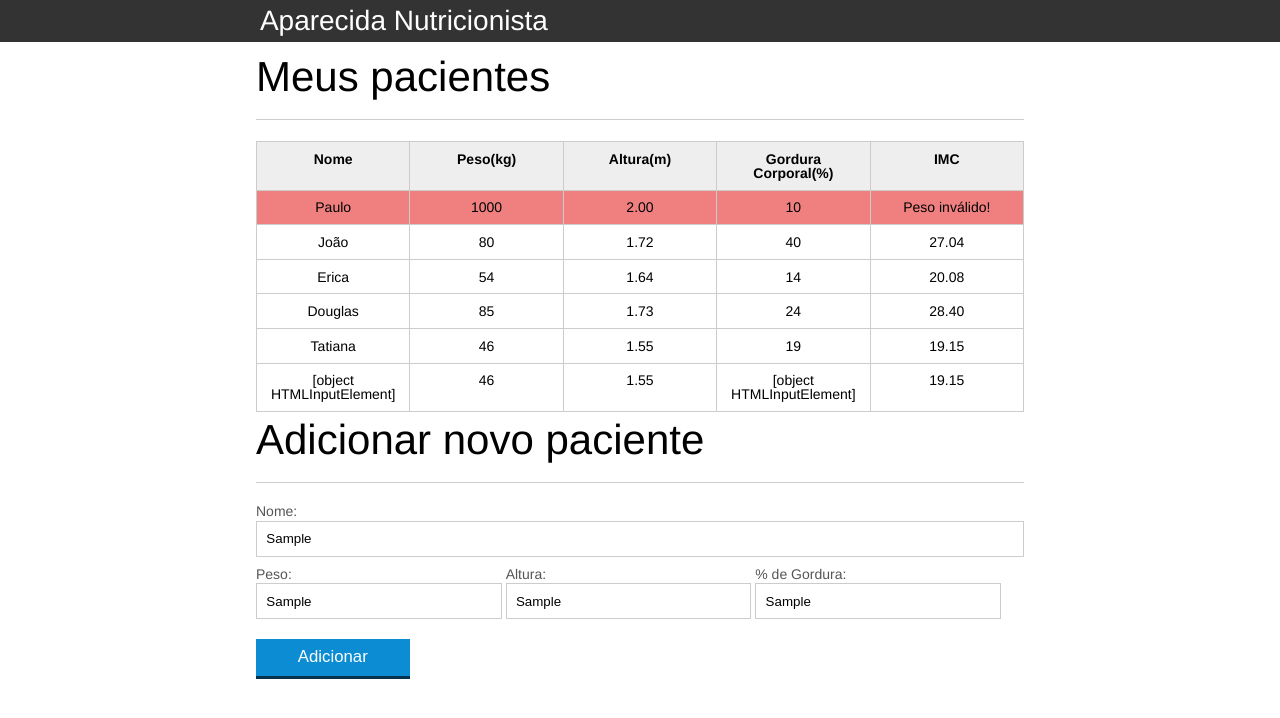
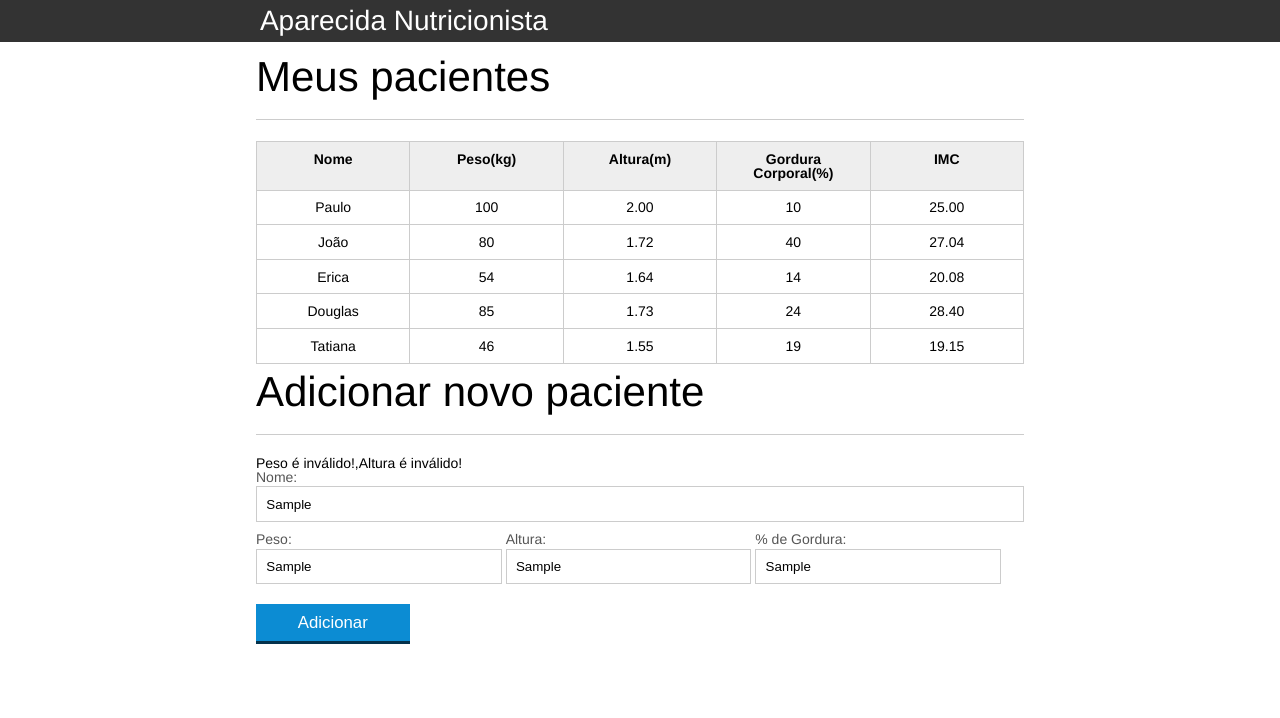
Before and after one commit to CaioAnd/curso-javascript, a plain HTML site: page aula001/introducao-javascript/index.html in a window 1280 px wide. Both pictures are taken after typing "Sample", "Sample", "Sample", "Sample" into the empty fields and a click on the button "Adicionar". Drawn offline with Linux system fonts and the light colour scheme.

Commit message:
Atividade "Exibindo mensagens de erro" concluído - Aula "Validação de Formulários"

```diff
--- a/aula001/introducao-javascript/index.html
+++ b/aula001/introducao-javascript/index.html
@@ -31,7 +31,7 @@
 					<tbody id="tabela-pacientes">
 						<tr class="paciente" id="primeiro-paciente">
 							<td class="info-nome">Paulo</td>
-							<td class="info-peso">1000</td>
+							<td class="info-peso">100</td>
 							<td class="info-altura">2.00</td>
 							<td class="info-gordura">10</td>
 							<td class="info-imc">0</td>
@@ -74,6 +74,7 @@
 
 		<section class="container">
 			<h2 id="titulo-form">Adicionar novo paciente</h2>
+			<ul id="mensagem-erro"></ul>
 			<form id="form-adiciona">
 				<div class="">
 					<label for="nome">Nome:</label>
--- a/aula001/introducao-javascript/js/calcula-imc.js
+++ b/aula001/introducao-javascript/js/calcula-imc.js
@@ -15,19 +15,19 @@ for(var i = 0; i < pacientes.length; i++){
 
     var tdImc = paciente.querySelector(".info-imc");
 
-    var pesoEhValido = true;
-    var alturaEhValida = true;
 
-    if (peso <= 0 || peso >= 1000){
+    //Valida peso e altura
+    var pesoEhValido = validaPeso(peso);
+    var alturaEhValida = validaAltura(altura);
+
+    if (!pesoEhValido){
         console.log("Peso inválido!");
-        pesoEhValido = false;
         tdImc.textContent = "Peso inválido!";
         paciente.classList.add("paciente-invalido");
     }
 
-    if (altura <= 0 || altura >= 3.00){
+    if (!alturaEhValida){
         console.log("Altura inválida!");
-        alturaEhValida = false;
         tdImc.textContent = "Altura inválida!"
         paciente.classList.add("paciente-invalido");
     }
@@ -45,3 +45,22 @@ function calculaImc(peso,altura){
 
     return imc.toFixed(2);
 }
+
+
+function validaPeso(peso) {
+    if (peso > 0 && peso < 1000) {
+        return true;
+    }
+    else{
+        return false;
+    }
+}
+
+function validaAltura(altura) {
+    if (altura > 0 && altura <= 3.0) {
+        return true;
+    }
+    else{
+        return false;
+    }
+}
--- a/aula001/introducao-javascript/js/form.js
+++ b/aula001/introducao-javascript/js/form.js
@@ -3,29 +3,24 @@ botaoAdicionar.addEventListener("click", function(event){
     event.preventDefault();
 
     var form = document.querySelector("#form-adiciona");
+
     // Extraindo informações do paciente do form
-    obtemPacienteDoFormulario(form);
+    var paciente = obtemPacienteDoFormulario(form);
+
+    //Validação do formulário
+
+    var erros = validaPaciente(paciente);
+
+    if (erros.length > 0) {
+        var mensagemErro = document.querySelector("#mensagem-erro");
+        mensagemErro.textContent = erros;
+        return;
+    }
 
     // Criando a td e a tr do paciente
-    var pacienteTr = document.createElement("tr");
 
-    var nomeTd = document.createElement("td");
-    var pesoTd = document.createElement("td");
-    var alturaTd = document.createElement("td");
-    var gorduraTd = document.createElement("td");
-    var imcTd = document.createElement("td");
+    var pacienteTr = montaTr(paciente);
 
-    nomeTd.textContent = nome;
-    pesoTd.textContent = peso;
-    alturaTd.textContent = altura;
-    gorduraTd.textContent = gordura;
-    imcTd.textContent = calculaImc(peso,altura);
-
-    pacienteTr.appendChild(nomeTd);
-    pacienteTr.appendChild(pesoTd);
-    pacienteTr.appendChild(alturaTd);
-    pacienteTr.appendChild(gorduraTd);
-    pacienteTr.appendChild(imcTd);
 
     // Adicionando o paciente na tabela
     var tabela = document.querySelector("#tabela-pacientes");
@@ -35,6 +30,8 @@ botaoAdicionar.addEventListener("click", function(event){
 
 function obtemPacienteDoFormulario(form){
 
+    //Cria obj paciente com todas suas caracteísticas
+
     var paciente = {
         nome: form.nome.value,
         peso: form.peso.value,
@@ -43,5 +40,52 @@ function obtemPacienteDoFormulario(form){
         imc: calculaImc(form.peso.value, form.altura.value)
     }
 
-    return paciente;
+    return (paciente);
+
 }
+
+function montaTr(paciente){
+
+    //Criando base da tablea vazia
+    var pacienteTr = document.createElement("tr");
+
+    var nomeTd = document.createElement("td");
+    var pesoTd = document.createElement("td");
+    var alturaTd = document.createElement("td");
+    var gorduraTd = document.createElement("td");
+    var imcTd = document.createElement("td");
+
+    //Adicionando conteúdo a tabela
+    nomeTd.textContent = paciente.nome;
+    pesoTd.textContent = paciente.peso;
+    alturaTd.textContent = paciente.altura;
+    gorduraTd.textContent = paciente.gordura;
+    imcTd.textContent = paciente.imc;
+
+    //Organizando tabela (Colocando os tds dentro da tr)
+
+    pacienteTr.appendChild(nomeTd);
+    pacienteTr.appendChild(pesoTd);
+    pacienteTr.appendChild(alturaTd);
+    pacienteTr.appendChild(gorduraTd);
+    pacienteTr.appendChild(imcTd);
+
+    return (pacienteTr);
+
+}
+
+function validaPaciente(paciente) {
+
+    var erros =[];
+
+    if (!validaPeso(paciente.peso)) {
+        erros.push("Peso é inválido!");
+    }
+
+    if (!validaAltura(paciente.altura)) {
+        erros.push("Altura é inválido!");
+    }
+
+    return erros;
+
+}
```
Also changed, not shown: aula001/introducao-javascript/js/principal.js (deleted, +0 -39 lines).
